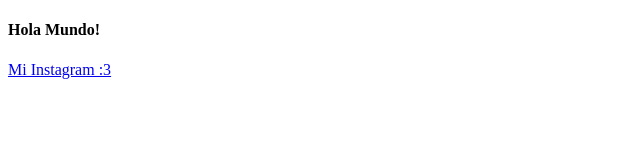
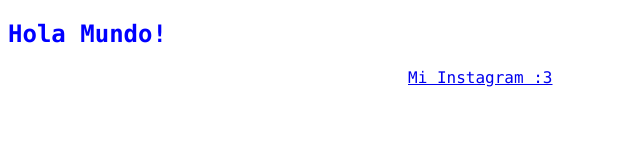
Before and after one commit to rireyes24/Mi_Primer_Repositorio, a plain HTML site: page index.html in a window 1280 px wide. Shown: the whole page, without its empty margins (0-640 px from the left). Drawn offline with Linux system fonts and the light colour scheme.

Commit message:
second commit

```diff
--- a/index.html
+++ b/index.html
@@ -5,10 +5,30 @@
     <meta http-equiv="X-UA-Compatible" content="IE=edge">
     <meta name="viewport" content="width=device-width, initial-scale=1.0">
     <title>Document</title>
+
+    <style>
+        h2
+        {
+            color: blue;
+            font-family: consolas;
+
+        }
+
+        a
+        {
+            font-family: consolas;
+            text-align: auto;
+            margin-left: 400px;
+        }
+    </style>
 </head>
 <body>
-    <h4>Hola Mundo!</h4>
+    <h2>Hola Mundo!</h2>
 
     <a href="https://www.youtube.com/watch?v=dQw4w9WgXcQ">Mi Instagram :3</a>
+
+
+
+
 </body>
 </html>
```
